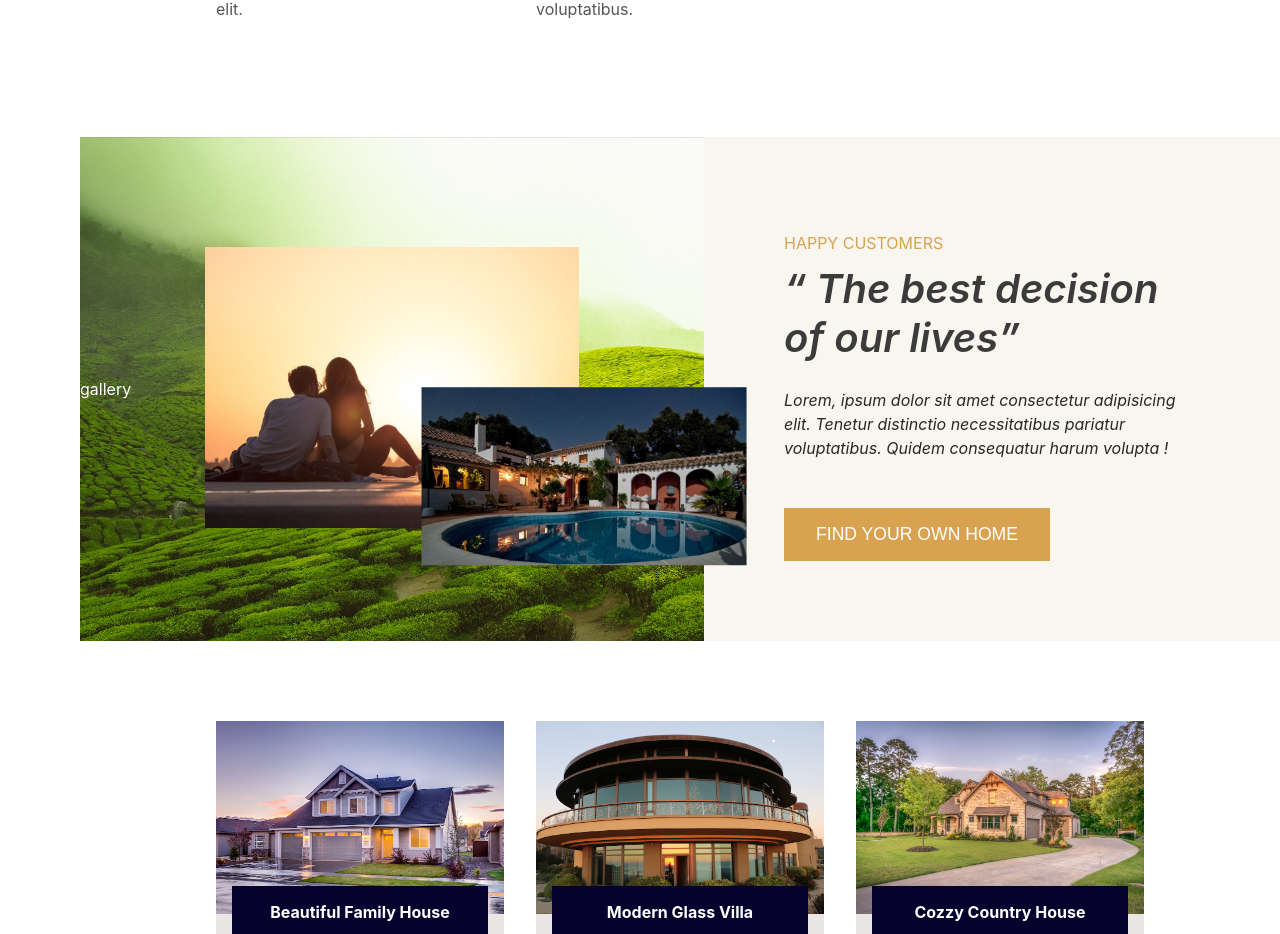
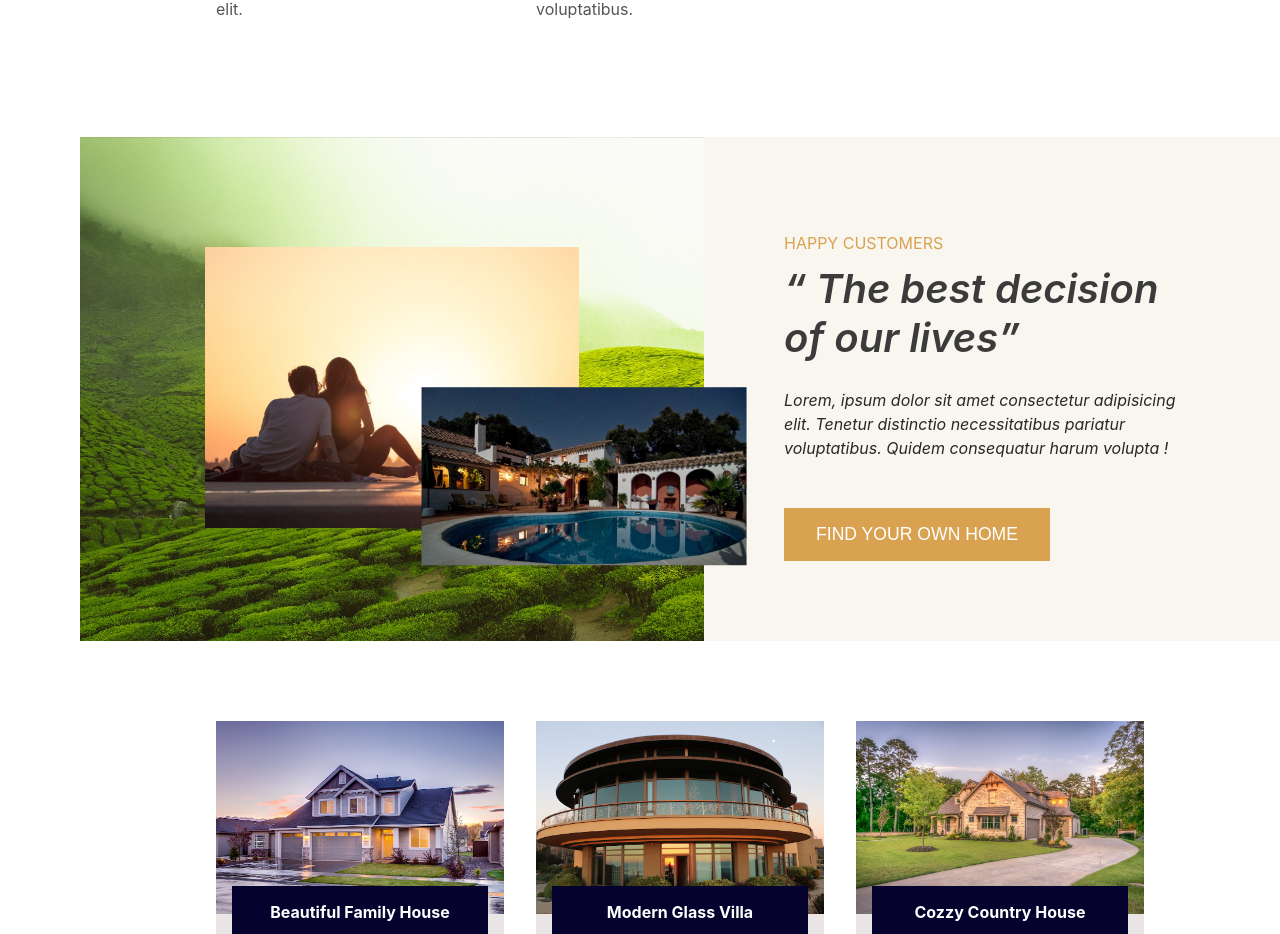
Before and after one commit to ashrofdev/nexter-in-react, a React (Create React App) app: page / in a window 1280 px wide. Shown: the part 1159-2093 px from the top of the page. Built offline with nearby package versions, Linux system fonts and the light colour scheme.

Commit message:
finishing footer

```diff
--- a/src/components/Story.js
+++ b/src/components/Story.js
@@ -4,7 +4,6 @@ const Story = () => {
   return (
     <div className="story">
       <div className="left">
-        {'gallery'}
         <div className="back">
           <img alt="" src={require('./img/story-1.jpeg')}/>
         </div>
```
